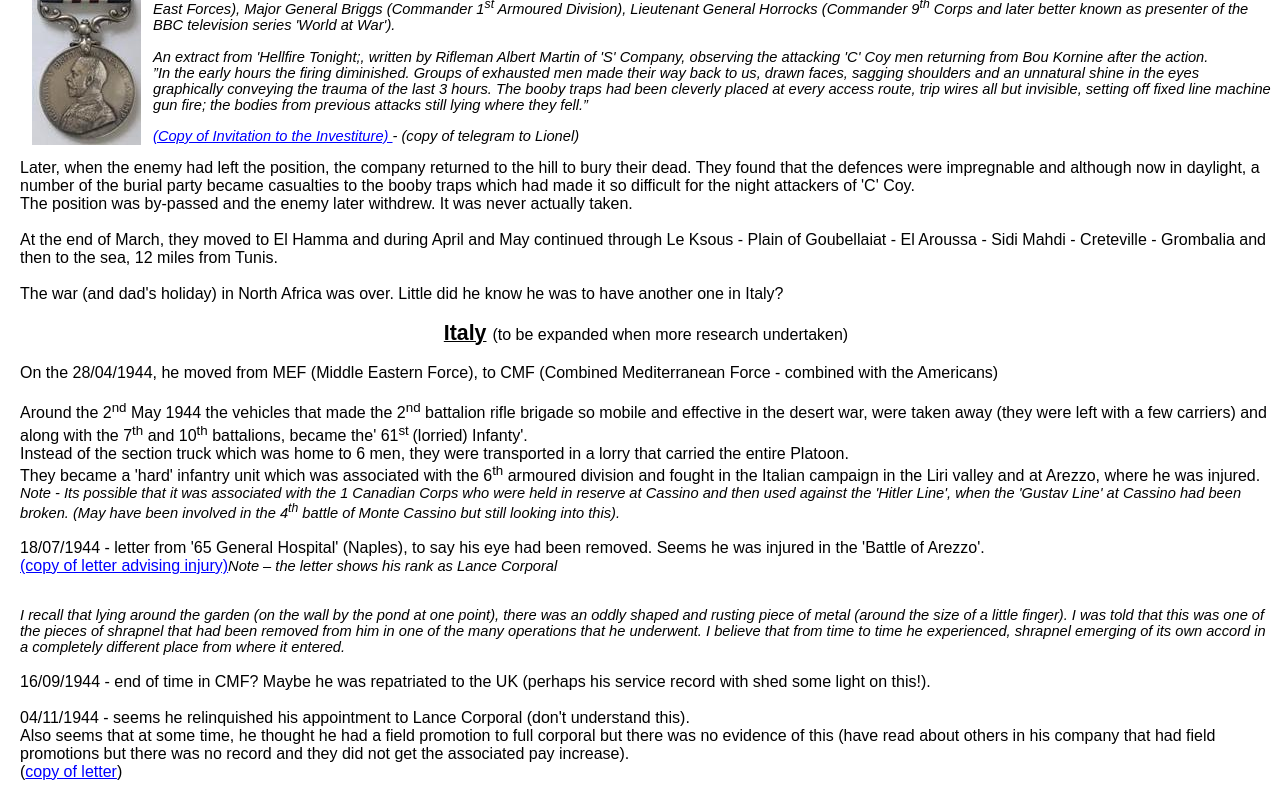
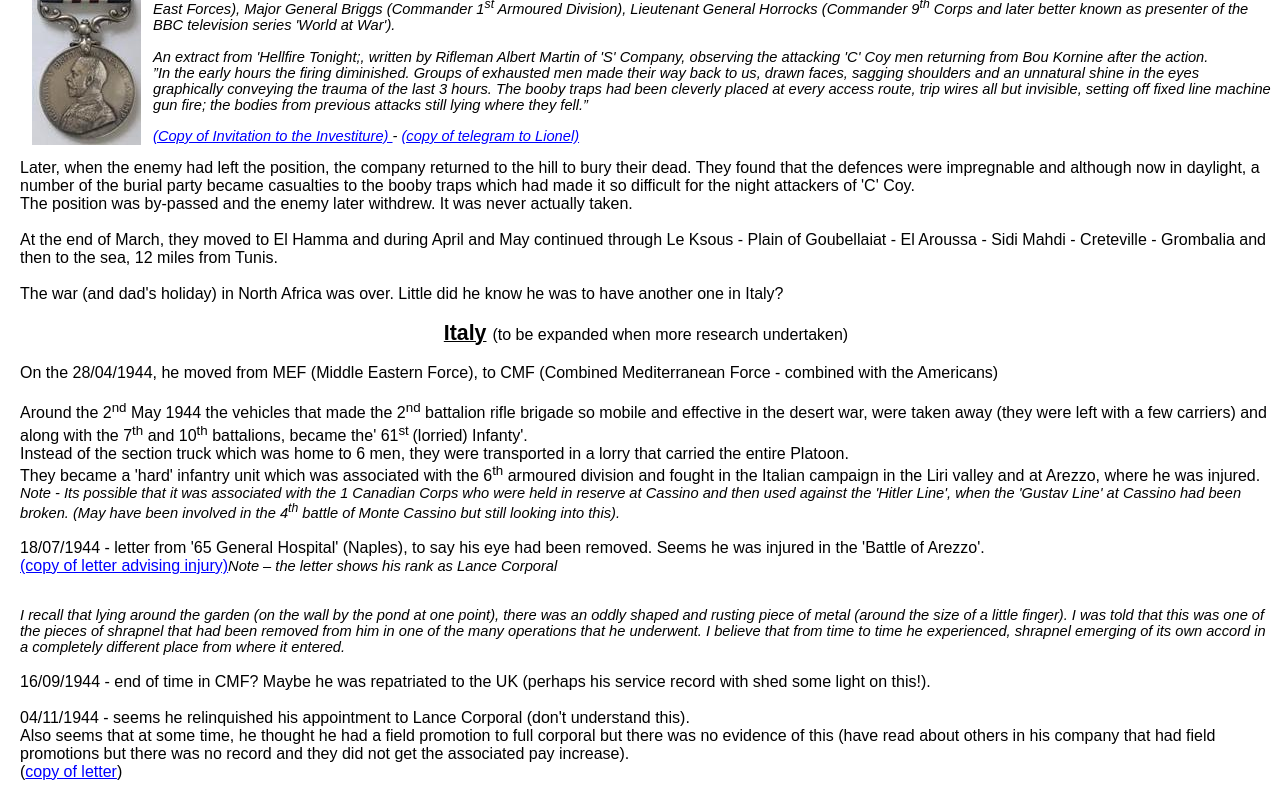
Before and after one commit to tony3229/tony, a plain HTML site: page index.htm in a window 1280 px wide. Shown: the part 7640-8447 px from the top of the page. Drawn offline with Linux system fonts and the light colour scheme.

Commit message:
Add files via upload

```diff
--- a/index.htm
+++ b/index.htm
@@ -1193,7 +1193,12 @@ font-family:Arial'>&nbsp;</span></i></p>
 font-family:Arial'>
 
 <a href="InvestitureLetter1.JPG">(Copy of Invitation to the Investiture) </a> -
-<ahref="InjuryTelegram.JPG">(copy of telegram to Lionel)</a></span></i></p>
+<a href="InjuryTelegram.JPG">(copy of telegram to Lionel)</a></span></i></p>
+
+
+
+
+
 
 <p class=MsoNormal><i><span style='font-size:10.0pt;font-family:Arial'>&nbsp;</span></i></p>
 
```
